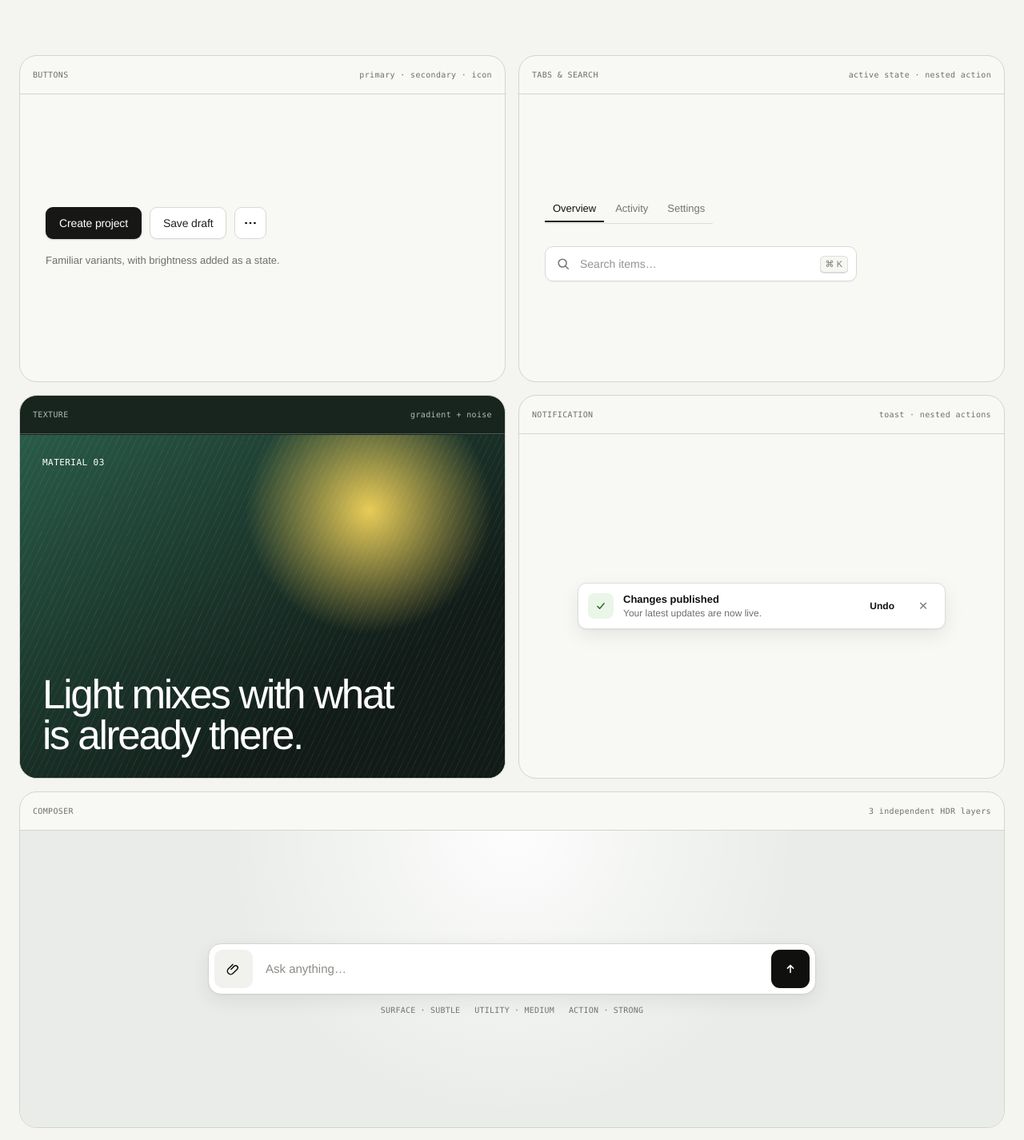
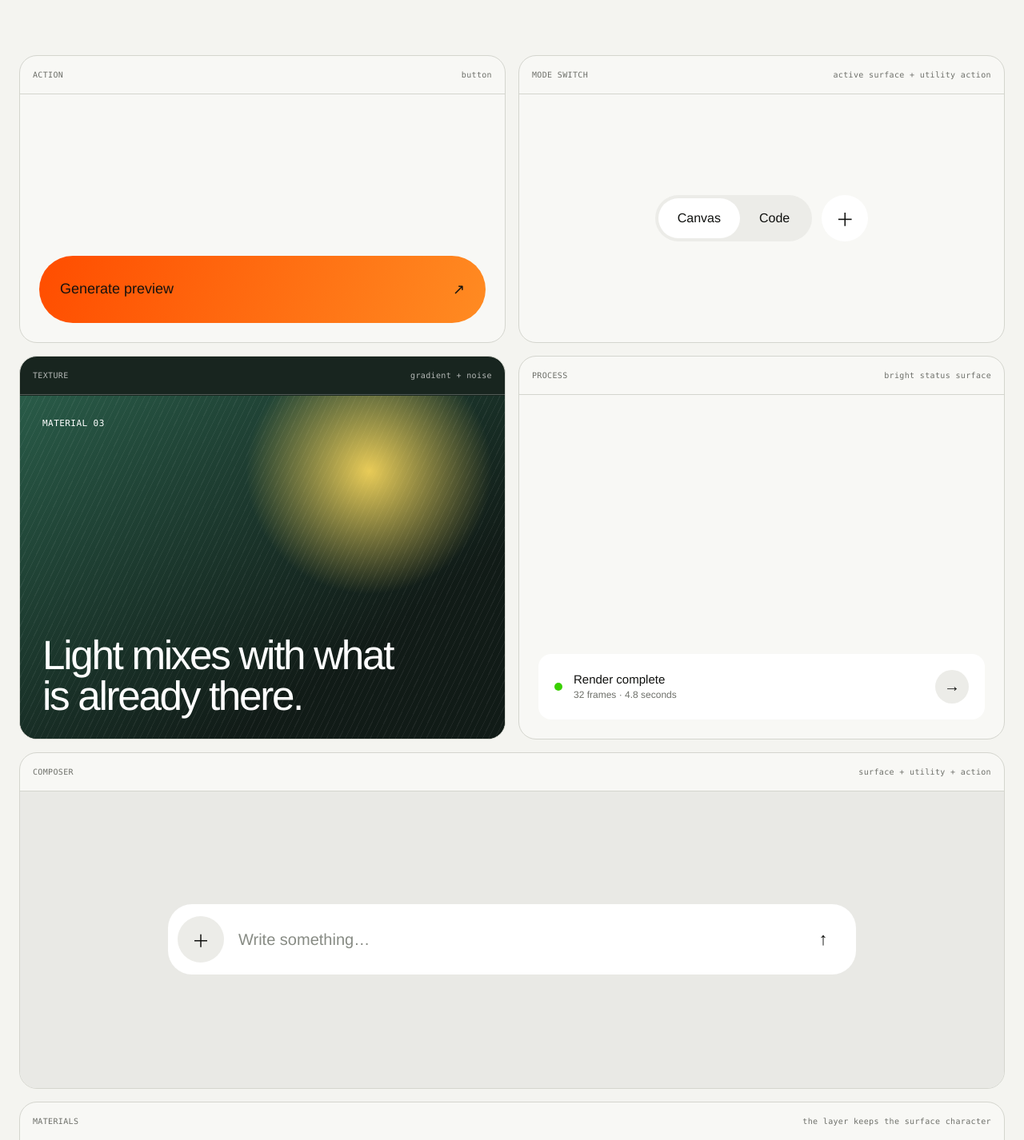
Before and after one commit to bbssppllvv/HDR-UI-for-web, a website: page examples/index.html in a window 1280 px wide. Shown: the part 1625-3051 px from the top of the page at 80% size. Drawn offline with Linux system fonts and the light colour scheme.

Commit message:
Restore neutral HDR demo surfaces

```diff
--- a/examples/demo.js
+++ b/examples/demo.js
@@ -6,7 +6,7 @@ const toggleLabel = document.querySelector('#toggleLabel');
 const strength = document.querySelector('#strength');
 const strengthValue = document.querySelector('#strengthValue');
 const comparisonValue = document.querySelector('#comparisonValue');
-const tabs = document.querySelectorAll('[role="tab"]');
+const modeButtons = document.querySelectorAll('.segmentItem');
 const composer = document.querySelector('.composer');
 
 function updateStatus() {
@@ -20,13 +20,10 @@ function updateStrength() {
   const formattedValue = `${value}%`;
 
   root.style.setProperty('--demo-strength', formattedValue);
-  root.style.setProperty('--demo-rest-strength', `${Math.round(value / 3)}%`);
-  root.style.setProperty('--hdr-surface-rest', `${Math.round(value * 0.16)}%`);
-  root.style.setProperty('--hdr-surface-focus', `${Math.round(value * 0.34)}%`);
-  root.style.setProperty('--hdr-utility-rest', `${Math.round(value * 0.22)}%`);
-  root.style.setProperty('--hdr-utility-hover', `${Math.round(value * 0.62)}%`);
-  root.style.setProperty('--hdr-action-rest', `${Math.round(value * 0.4)}%`);
-  root.style.setProperty('--hdr-action-hover', formattedValue);
+  root.style.setProperty('--demo-rest-strength', `${Math.round(value * 0.4)}%`);
+  root.style.setProperty('--demo-utility-strength', `${Math.round(value * 0.55)}%`);
+  root.style.setProperty('--demo-action-strength', `${Math.round(value * 0.75)}%`);
+  root.style.setProperty('--demo-action-hover-strength', `${Math.min(50, Math.round(value * 1.35))}%`);
   strengthValue.value = formattedValue;
   comparisonValue.value = formattedValue;
 }
@@ -44,12 +41,12 @@ toggle.addEventListener('click', () => {
 strength.addEventListener('input', updateStrength);
 hdrQuery.addEventListener('change', updateStatus);
 
-tabs.forEach((tab) => {
-  tab.addEventListener('click', () => {
-    tabs.forEach((item) => {
-      const isActive = item === tab;
-      item.classList.toggle('tabItemActive', isActive);
-      item.setAttribute('aria-selected', String(isActive));
+modeButtons.forEach((button) => {
+  button.addEventListener('click', () => {
+    modeButtons.forEach((item) => {
+      const isActive = item === button;
+      item.classList.toggle('segmentItemActive', isActive);
+      item.setAttribute('aria-pressed', String(isActive));
     });
   });
 });
--- a/examples/index.html
+++ b/examples/index.html
@@ -73,45 +73,28 @@
         <div class="sampleGrid">
           <article class="sampleBlock sampleBlockAction">
             <div class="sampleMeta">
-              <span>Buttons</span>
-              <code>primary · secondary · icon</code>
+              <span>Action</span>
+              <code>button</code>
             </div>
-            <div class="componentStage buttonStage">
-              <div class="buttonGroup" aria-label="Button variants">
-                <button class="hdr-ui animatedHdr uiButton uiButtonPrimary">Create project</button>
-                <button class="hdr-ui animatedHdr uiButton uiButtonSecondary">Save draft</button>
-                <button class="hdr-ui animatedHdr uiButton uiButtonIcon" aria-label="More options">
-                  <svg viewBox="0 0 20 20" aria-hidden="true">
-                    <circle cx="4" cy="10" r="1.5"></circle>
-                    <circle cx="10" cy="10" r="1.5"></circle>
-                    <circle cx="16" cy="10" r="1.5"></circle>
-                  </svg>
-                </button>
-              </div>
-              <p class="componentHint">Familiar variants, with brightness added as a state.</p>
-            </div>
+            <button class="hdr-ui animatedHdr colorButton">
+              Generate preview
+              <span aria-hidden="true">↗</span>
+            </button>
           </article>
 
           <article class="sampleBlock sampleBlockControls">
             <div class="sampleMeta">
-              <span>Tabs &amp; search</span>
-              <code>active state · nested action</code>
+              <span>Mode switch</span>
+              <code>active surface + utility action</code>
             </div>
-            <div class="componentStage controlsStage">
-              <div class="tabs" role="tablist" aria-label="Content view">
-                <button class="hdr-ui animatedHdr tabItem tabItemActive" role="tab" aria-selected="true">Overview</button>
-                <button class="hdr-ui animatedHdr tabItem" role="tab" aria-selected="false">Activity</button>
-                <button class="hdr-ui animatedHdr tabItem" role="tab" aria-selected="false">Settings</button>
-              </div>
-              <label class="hdr-ui animatedHdr searchField">
-                <svg viewBox="0 0 20 20" aria-hidden="true">
-                  <circle cx="9" cy="9" r="5.5"></circle>
-                  <path d="m13 13 4 4"></path>
-                </svg>
-                <span class="srOnly">Search items</span>
-                <input type="search" placeholder="Search items…">
-                <kbd>⌘ K</kbd>
-              </label>
+            <div class="controlRow">
+              <nav class="segment" aria-label="Example view selector">
+                <button class="hdr-ui animatedHdr segmentItem segmentItemActive" aria-pressed="true">Canvas</button>
+                <button class="hdr-ui animatedHdr segmentItem" aria-pressed="false">Code</button>
+              </nav>
+              <button class="hdr-ui animatedHdr iconButton" aria-label="Increase exposure">
+                <span aria-hidden="true">＋</span>
+              </button>
             </div>
           </article>
 
@@ -128,43 +111,37 @@
 
           <article class="sampleBlock sampleBlockSystem">
             <div class="sampleMeta">
-              <span>Notification</span>
-              <code>toast · nested actions</code>
+              <span>Process</span>
+              <code>bright status surface</code>
             </div>
-            <div class="componentStage toastStage">
-              <div class="hdr-ui animatedHdr toast" role="status">
-                <span class="toastIcon" aria-hidden="true">
-                  <svg viewBox="0 0 20 20"><path d="m5.5 10.5 3 3 6-7"></path></svg>
-                </span>
-                <div class="toastCopy">
-                  <strong>Changes published</strong>
-                  <span>Your latest updates are now live.</span>
-                </div>
-                <button class="hdr-ui animatedHdr toastAction">Undo</button>
-                <button class="hdr-ui animatedHdr toastClose" aria-label="Dismiss notification">×</button>
+            <div class="hdr-ui animatedHdr statusSurface">
+              <span class="statusDot" aria-hidden="true"></span>
+              <div>
+                <strong>Render complete</strong>
+                <span>32 frames · 4.8 seconds</span>
               </div>
+              <button class="hdr-ui animatedHdr statusAction" aria-label="Open rendered file">→</button>
             </div>
           </article>
 
           <article class="sampleBlock sampleBlockComposer">
             <div class="sampleMeta">
               <span>Composer</span>
-              <code>3 independent HDR layers</code>
+              <code>surface + utility + action</code>
             </div>
             <div class="composerStage">
               <form class="hdr-ui animatedHdr composer">
                 <button class="hdr-ui animatedHdr composerUtility" type="button" aria-label="Add attachment">
-                  <svg viewBox="0 0 20 20" aria-hidden="true"><path d="M6.5 10.5 11 6a3 3 0 0 1 4.2 4.2l-6 6a4.5 4.5 0 0 1-6.4-6.4l6-6"></path></svg>
+                  <span aria-hidden="true">＋</span>
                 </button>
                 <label class="composerInput">
                   <span class="srOnly">Message</span>
-                  <input type="text" placeholder="Ask anything…">
+                  <input type="text" placeholder="Write something…">
                 </label>
                 <button class="hdr-ui animatedHdr composerSend" aria-label="Send message">
-                  <svg viewBox="0 0 20 20" aria-hidden="true"><path d="M10 15V5M6 9l4-4 4 4"></path></svg>
+                  <span aria-hidden="true">↑</span>
                 </button>
               </form>
-              <p class="layerLegend"><span>Surface · subtle</span><span>Utility · medium</span><span>Action · strong</span></p>
             </div>
           </article>
 
--- a/examples/styles.css
+++ b/examples/styles.css
@@ -8,12 +8,9 @@
   --accent: #ff4d00;
   --demo-strength: 18%;
   --demo-rest-strength: 6%;
-  --hdr-surface-rest: 3%;
-  --hdr-surface-focus: 6%;
-  --hdr-utility-rest: 4%;
-  --hdr-utility-hover: 11%;
-  --hdr-action-rest: 7%;
-  --hdr-action-hover: 18%;
+  --demo-utility-strength: 9%;
+  --demo-action-strength: 11%;
+  --demo-action-hover-strength: 24%;
   --duration-fast: 140ms;
   --ease-out: cubic-bezier(0, 0, .2, 1);
   font-family: "Helvetica Neue", Helvetica, Arial, sans-serif;
@@ -377,207 +374,94 @@ input[type="range"]::-moz-range-thumb {
   margin-bottom: 24px;
 }
 
+.colorButton {
+  --hdr-ui-strength: var(--demo-action-strength);
+  display: flex;
+  width: calc(100% - 48px);
+  min-height: 84px;
+  align-self: end;
+  align-items: center;
+  justify-content: space-between;
+  margin: 0 24px;
+  padding: 0 26px;
+  border: 0;
+  border-radius: 999px;
+  background: linear-gradient(110deg, #ff4d00, #ff8b22);
+  color: #15120f;
+  font-size: 18px;
+  font-weight: 500;
+  cursor: pointer;
+}
+
 .animatedHdr::after {
   transition: opacity var(--duration-fast) var(--ease-out);
 }
 
-.componentStage {
-  display: flex;
-  min-height: 311px;
-  flex-direction: column;
-  justify-content: center;
-  padding: 32px;
+.colorButton:hover,
+.colorButton:focus-visible {
+  --hdr-ui-strength: var(--demo-action-hover-strength);
 }
 
-.buttonStage {
-  align-items: flex-start;
-  gap: 18px;
+.segmentItem:hover,
+.segmentItem:focus-visible,
+.iconButton:hover,
+.iconButton:focus-visible,
+.textureSurface:hover,
+.textureSurface:focus-visible,
+.statusSurface:hover,
+.statusSurface:focus-visible,
+.composer:hover,
+.composer:focus-within,
+.materialSample:hover,
+.materialSample:focus-visible {
+  --hdr-ui-strength: var(--demo-strength);
 }
 
-.buttonGroup {
+.controlRow {
   display: flex;
-  flex-wrap: wrap;
-  align-items: center;
-  gap: 10px;
+  align-self: center;
+  justify-content: center;
+  gap: 12px;
+  padding: 24px;
 }
 
-.uiButton,
-.tabItem,
-.toastAction,
-.toastClose {
-  cursor: pointer;
-  transition: background-color var(--duration-fast) var(--ease-out), border-color var(--duration-fast) var(--ease-out), color var(--duration-fast) var(--ease-out), transform var(--duration-fast) var(--ease-out);
+.segment {
+  display: inline-flex;
+  padding: 4px;
+  border: 0;
+  border-radius: 999px;
+  background: #ecece8;
 }
 
-.uiButton {
-  --hdr-ui-strength: var(--hdr-utility-rest);
-  display: inline-flex;
-  min-height: 40px;
-  align-items: center;
-  justify-content: center;
-  padding: 0 16px;
-  border: 1px solid transparent;
-  border-radius: 9px;
-  font-size: 14px;
-  font-weight: 550;
-  letter-spacing: -.01em;
+.segmentItem,
+.iconButton {
+  --hdr-ui-strength: var(--demo-utility-strength);
+  border: 0;
+  background: transparent;
+  color: var(--ink);
+  cursor: pointer;
 }
 
-.uiButtonPrimary {
-  --hdr-ui-strength: var(--hdr-action-rest);
-  background: #171816;
-  color: #fff;
-  box-shadow: 0 1px 2px rgb(16 17 15 / .18);
+.segmentItem {
+  min-height: 48px;
+  padding: 0 24px;
+  border-radius: 999px;
 }
 
-.uiButtonSecondary {
-  border-color: #d9dad5;
-  background: #fff;
-  color: #22231f;
-  box-shadow: 0 1px 2px rgb(16 17 15 / .05);
-}
-
-.uiButtonIcon {
-  width: 40px;
-  padding: 0;
-  border-color: #d9dad5;
+.segmentItemActive {
+  --hdr-ui-strength: var(--demo-strength);
   background: #fff;
 }
 
-.uiButtonIcon svg,
-.searchField svg,
-.toastIcon svg,
-.composer svg {
-  width: 18px;
-  height: 18px;
-  fill: none;
-  stroke: currentColor;
-  stroke-linecap: round;
-  stroke-linejoin: round;
-  stroke-width: 1.7;
-}
-
-.uiButtonIcon circle {
-  fill: currentColor;
-  stroke: none;
-}
-
-.uiButton:hover,
-.uiButton:focus-visible,
-.toastAction:hover,
-.toastAction:focus-visible,
-.toastClose:hover,
-.toastClose:focus-visible {
-  --hdr-ui-strength: var(--hdr-utility-hover);
-}
-
-.uiButtonPrimary:hover,
-.uiButtonPrimary:focus-visible {
-  --hdr-ui-strength: var(--hdr-action-hover);
-  background: #242522;
-}
-
-.uiButton:active,
-.toastAction:active {
-  transform: translateY(1px);
-}
-
-.componentHint {
-  max-width: 310px;
-  color: var(--muted);
-  font-size: 13px;
-  line-height: 1.45;
-}
-
-.controlsStage {
-  align-items: flex-start;
-  gap: 28px;
-}
-
-.tabs {
-  display: flex;
-  align-items: center;
-  gap: 4px;
-  padding-bottom: 1px;
-  border-bottom: 1px solid #dedfd9;
-}
-
-.tabItem {
-  --hdr-ui-strength: 0%;
-  min-height: 36px;
-  padding: 0 10px;
+.iconButton {
+  display: grid;
+  width: 58px;
+  height: 58px;
+  place-items: center;
   border: 0;
-  border-radius: 7px 7px 0 0;
-  background: transparent;
-  color: #74766f;
-  font-size: 13px;
-}
-
-.tabItem:hover,
-.tabItem:focus-visible {
-  --hdr-ui-strength: var(--hdr-utility-hover);
-  background: #efefeb;
-  color: var(--ink);
-}
-
-.tabItemActive {
-  --hdr-ui-strength: var(--hdr-utility-hover);
-  color: var(--ink);
-  box-shadow: inset 0 -2px var(--ink);
-}
-
-.searchField {
-  --hdr-ui-strength: var(--hdr-surface-rest);
-  display: grid;
-  width: min(100%, 390px);
-  min-height: 44px;
-  grid-template-columns: auto 1fr auto;
-  align-items: center;
-  gap: 10px;
-  padding: 0 10px 0 13px;
-  border: 1px solid #d9dad5;
-  border-radius: 10px;
+  border-radius: 50%;
   background: #fff;
-  box-shadow: 0 1px 2px rgb(16 17 15 / .04);
-  color: #777971;
-  transition: border-color var(--duration-fast) var(--ease-out), box-shadow var(--duration-fast) var(--ease-out);
-}
-
-.searchField:focus-within {
-  --hdr-ui-strength: var(--hdr-surface-focus);
-  border-color: #9b9d95;
-  box-shadow: 0 0 0 3px rgb(16 17 15 / .07);
-}
-
-.searchField input {
-  min-width: 0;
-  border: 0;
-  outline: 0;
-  background: transparent;
-  color: var(--ink);
-  font-size: 14px;
-}
-
-.searchField input::placeholder {
-  color: #92948e;
-}
-
-.searchField kbd {
-  padding: 3px 6px;
-  border: 1px solid #dedfd9;
-  border-radius: 5px;
-  background: #f6f6f3;
-  color: #777971;
-  font-family: inherit;
-  font-size: 11px;
-  box-shadow: 0 1px #d8d9d3;
-}
-
-.textureSurface:hover,
-.textureSurface:focus-visible,
-.materialSample:hover,
-.materialSample:focus-visible {
-  --hdr-ui-strength: var(--demo-strength);
+  font-size: 23px;
 }
 
 .sampleBlockTexture {
@@ -624,88 +508,59 @@ input[type="range"]::-moz-range-thumb {
   line-height: 1;
 }
 
-.toastStage {
+.statusSurface {
+  --hdr-ui-strength: var(--demo-utility-strength);
+  display: grid;
+  grid-template-columns: auto 1fr auto;
+  align-self: end;
   align-items: center;
+  gap: 14px;
+  margin: 0 24px;
+  padding: 20px;
+  border: 0;
+  border-radius: 16px;
+  background: #fff;
 }
 
-.toast {
-  --hdr-ui-strength: var(--hdr-surface-rest);
-  display: grid;
-  width: min(100%, 460px);
-  grid-template-columns: auto 1fr auto auto;
-  align-items: center;
-  gap: 12px;
-  padding: 12px;
-  border: 1px solid #dedfd9;
-  border-radius: 11px;
-  background: #fff;
-  box-shadow: 0 8px 24px rgb(16 17 15 / .08), 0 1px 2px rgb(16 17 15 / .05);
+.statusDot {
+  width: 10px;
+  height: 10px;
+  border-radius: 50%;
+  background: #39d000;
 }
 
-.toast:hover,
-.toast:focus-within {
-  --hdr-ui-strength: var(--hdr-surface-focus);
+.statusSurface div {
+  display: grid;
+  gap: 4px;
 }
 
-.toastIcon {
-  display: grid;
-  width: 32px;
-  height: 32px;
-  place-items: center;
-  border-radius: 8px;
-  background: #eaf6e7;
-  color: #2f6e29;
+.statusSurface strong {
+  font-size: 15px;
+  font-weight: 500;
 }
 
-.toastCopy {
-  display: flex;
-  min-width: 0;
-  flex-direction: column;
-  gap: 3px;
+.statusSurface div span {
+  color: var(--muted);
+  font-size: 12px;
 }
 
-.toastCopy strong {
-  font-size: 13px;
-  font-weight: 600;
+.statusAction {
+  --hdr-ui-strength: var(--demo-action-strength);
+  display: grid;
+  width: 42px;
+  height: 42px;
+  place-items: center;
+  border: 0;
+  border-radius: 50%;
+  background: #ecece8;
+  color: var(--ink);
+  font-size: 20px;
+  cursor: pointer;
 }
 
-.toastCopy span {
-  overflow: hidden;
-  color: var(--muted);
-  font-size: 12px;
-  text-overflow: ellipsis;
-  white-space: nowrap;
-}
-
-.toastAction,
-.toastClose {
-  --hdr-ui-strength: var(--hdr-utility-rest);
-  border: 0;
-  border-radius: 7px;
-  background: transparent;
-}
-
-.toastAction {
-  min-height: 32px;
-  padding: 0 9px;
-  color: var(--ink);
-  font-size: 12px;
-  font-weight: 600;
-}
-
-.toastAction:hover,
-.toastAction:focus-visible,
-.toastClose:hover,
-.toastClose:focus-visible {
-  background: #f0f0ec;
-}
-
-.toastClose {
-  width: 30px;
-  height: 30px;
-  color: #777971;
-  font-size: 19px;
-  line-height: 1;
+.statusAction:hover,
+.statusAction:focus-visible {
+  --hdr-ui-strength: var(--demo-action-hover-strength);
 }
 
 .sampleBlockComposer,
@@ -718,113 +573,82 @@ input[type="range"]::-moz-range-thumb {
 }
 
 .composerStage {
-  display: flex;
+  display: grid;
   min-height: 371px;
-  flex-direction: column;
-  align-items: center;
-  justify-content: center;
-  gap: 14px;
+  place-items: center;
   padding: clamp(24px, 6vw, 72px);
-  background:
-    radial-gradient(circle at 50% 0, rgb(255 255 255 / .9), transparent 50%),
-    #e9ece8;
+  background: #e9e9e5;
 }
 
 .composer {
-  --hdr-ui-strength: var(--hdr-surface-rest);
+  --hdr-ui-strength: var(--demo-rest-strength);
   display: grid;
-  width: min(760px, 100%);
-  min-height: 64px;
+  width: min(860px, 100%);
+  min-height: 88px;
   grid-template-columns: auto 1fr auto;
   align-items: center;
-  gap: 8px;
-  padding: 7px;
-  border: 1px solid #d3d5cf;
-  border-radius: 16px;
+  gap: 14px;
+  padding: 10px 12px;
+  border: 0;
+  border-radius: 30px;
   background: #fff;
-  box-shadow: 0 8px 24px rgb(34 40 33 / .08), 0 1px 2px rgb(34 40 33 / .05);
-  transition: border-color var(--duration-fast) var(--ease-out), box-shadow var(--duration-fast) var(--ease-out);
-}
-
-.composer:focus-within {
-  --hdr-ui-strength: var(--hdr-surface-focus);
-  border-color: #9b9e96;
-  box-shadow: 0 0 0 3px rgb(16 17 15 / .07), 0 8px 24px rgb(34 40 33 / .08);
 }
 
 .composerUtility,
 .composerSend {
   position: relative;
-  --hdr-ui-strength: var(--hdr-utility-rest);
+  --hdr-ui-strength: var(--demo-utility-strength);
   display: grid;
-  width: 48px;
-  height: 48px;
+  width: 58px;
+  height: 58px;
   place-items: center;
-  border-radius: 11px;
+  border-radius: 50%;
   cursor: pointer;
-  transition: background-color var(--duration-fast) var(--ease-out), transform var(--duration-fast) var(--ease-out);
 }
 
 .composerUtility {
   border: 0;
-  background: #f1f1ed;
+  background: #ecece8;
   color: var(--ink);
+  font-size: 22px;
 }
 
 .composerSend {
-  --hdr-ui-strength: var(--hdr-action-rest);
+  --hdr-ui-strength: var(--demo-action-strength);
   border: 0;
-  background: var(--ink);
-  color: #fff;
+  background: #fff;
+  color: var(--ink);
+  font-size: 22px;
 }
 
 .composerUtility:hover,
 .composerUtility:focus-visible {
-  --hdr-ui-strength: var(--hdr-utility-hover);
-  background: #e7e7e2;
+  --hdr-ui-strength: var(--demo-strength);
 }
 
 .composerSend:hover,
 .composerSend:focus-visible {
-  --hdr-ui-strength: var(--hdr-action-hover);
-  background: #292a27;
-}
-
-.composerUtility:active,
-.composerSend:active {
-  transform: translateY(1px);
+  --hdr-ui-strength: var(--demo-action-hover-strength);
 }
 
 .composerInput,
 .composerInput input {
+  width: 100%;
   min-width: 0;
-  width: 100%;
 }
 
 .composerInput input {
-  min-height: 46px;
-  padding: 0 8px;
+  min-height: 58px;
+  padding: 0 4px;
   border: 0;
   outline: 0;
   background: transparent;
   color: var(--ink);
-  font-size: 15px;
+  font-size: clamp(16px, 2vw, 20px);
 }
 
 .composerInput input::placeholder {
-  color: #8b8d86;
-}
-
-.layerLegend {
-  display: flex;
-  flex-wrap: wrap;
-  justify-content: center;
-  gap: 6px 18px;
-  color: #71746d;
-  font-family: ui-monospace, SFMono-Regular, Menlo, Monaco, Consolas, monospace;
-  font-size: 10px;
-  letter-spacing: .02em;
-  text-transform: uppercase;
+  color: #878b84;
 }
 
 .sampleBlockMaterials {
@@ -1049,9 +873,9 @@ footer a {
   }
 
   .composer {
-    min-height: 64px;
+    min-height: 72px;
     padding: 8px;
-    border-radius: 16px;
+    border-radius: 24px;
   }
 
   .composerUtility,
```
